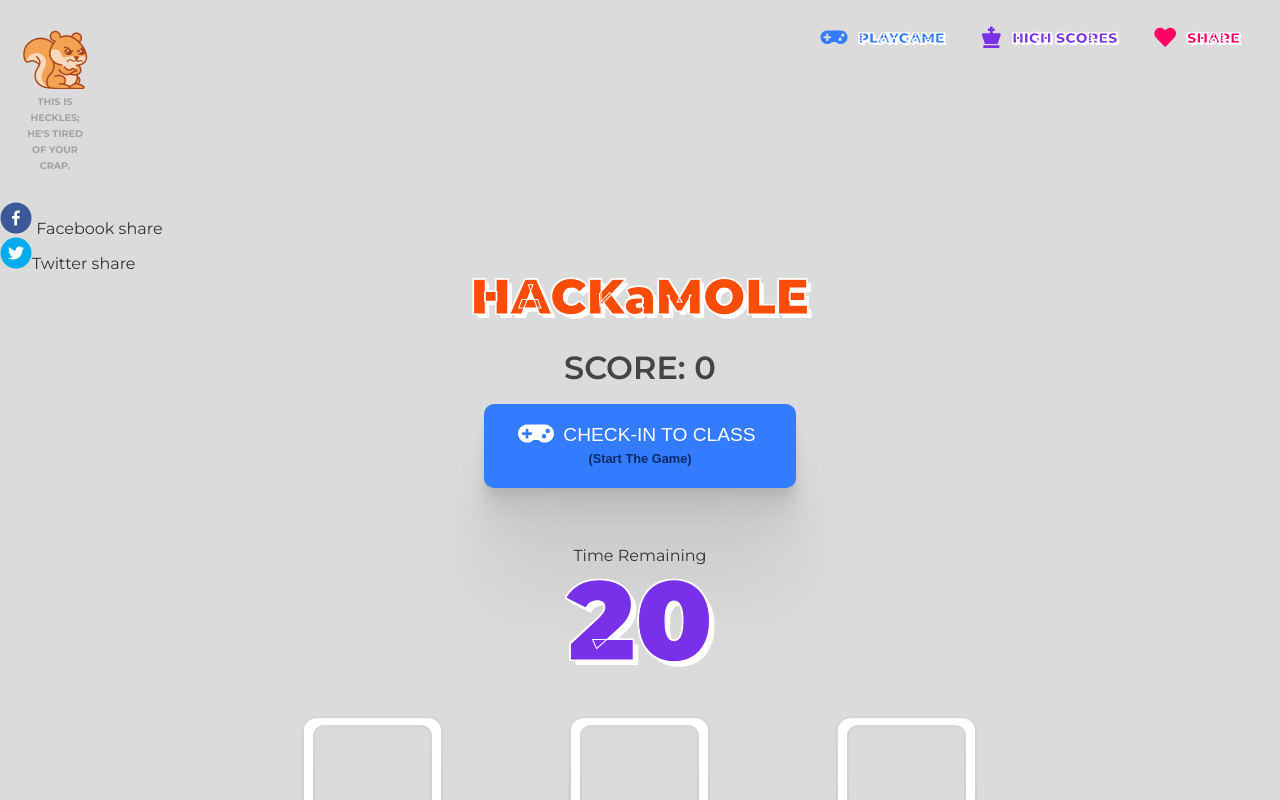
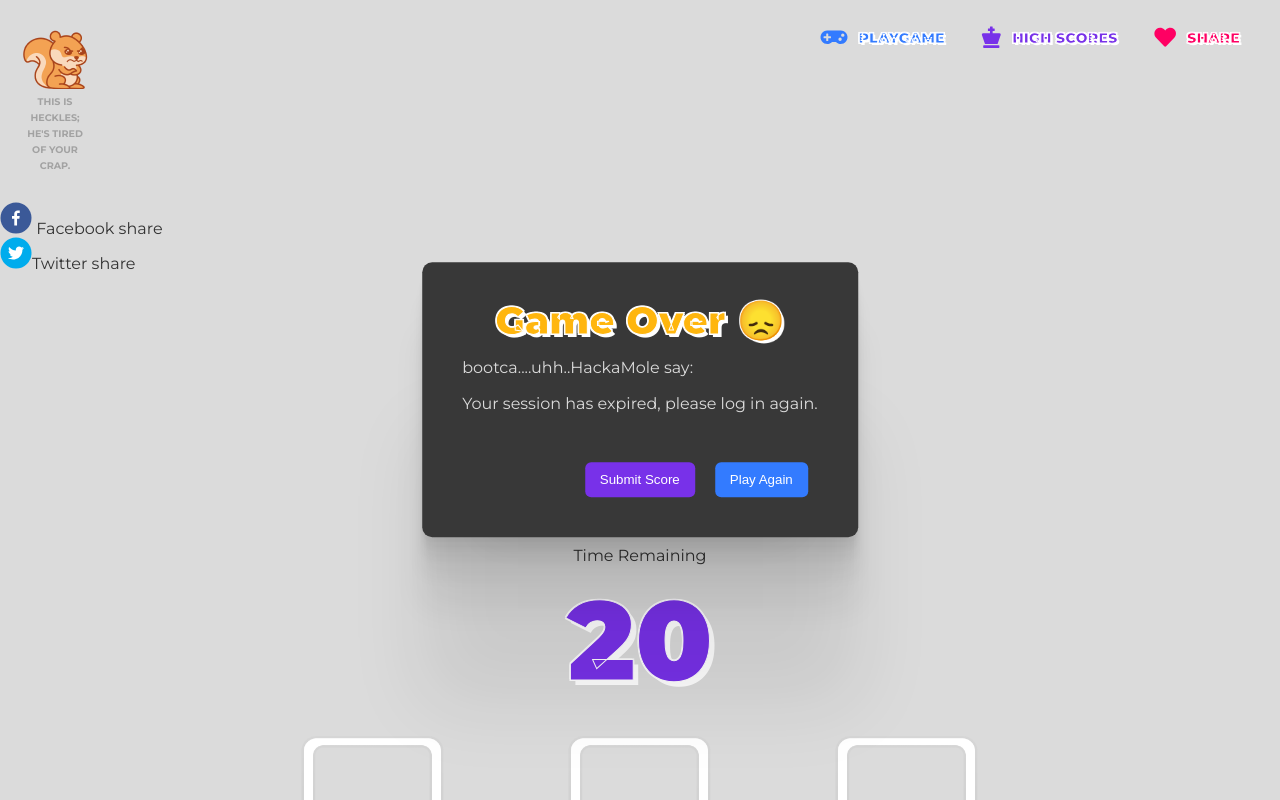
Before and after one commit to jmalm79/hack-a-mole, a React (Create React App) app in the folder client/: page / in a window 1280 px wide. Shown: the top 800 px of the page. Built offline with nearby package versions, Linux system fonts and the light colour scheme; no server answers.

Commit message:
Gameover component created and styled. Still needs to be configured

```diff
--- a/client/src/App.css
+++ b/client/src/App.css
@@ -10,6 +10,7 @@
 	--table-dark: #cdcdcd;
 	--table-light: #d4d4d4;
 	--dark-blue: #082a67;
+	--game-over-bkg: #383838;
 }
 * {
 	box-sizing: border-box;
@@ -20,6 +21,16 @@ body {
 	font-family: 'Montserrat', sans-serif;
 	font-size: 16px;
 	color: #333;
+}
+
+p {
+	margin-bottom: 20px;
+}
+.hackamole {
+	font-weight: 900;
+	color: var(--pink);
+	-webkit-text-stroke: 1px white;
+	text-shadow: 4px 4px 0 #fff, -1px -1px 0 #fff, 1px -1px 0 #fff, -1px 1px 0 #fff, 1px 1px 0 #fff;
 }
 
 h1,
@@ -157,9 +168,8 @@ span.timer {
 	border: none;
 	border-radius: 10px;
 	transition: all .2s ease-in-out;
-	box-shadow: 0 2.8px 2.2px rgba(0, 0, 0, 0.02), 0 6.7px 5.3px rgba(0, 0, 0, 0.028),
-		0 12.5px 10px rgba(0, 0, 0, 0.035), 0 22.3px 17.9px rgba(0, 0, 0, 0.042), 0 41.8px 33.4px rgba(0, 0, 0, 0.05),
-		0 100px 80px rgba(0, 0, 0, 0.07);
+	box-shadow: 0 2.2px 1.6px rgba(0, 0, 0, 0.024), 0 6.1px 4.5px rgba(0, 0, 0, 0.035),
+		0 14.8px 10.9px rgba(0, 0, 0, 0.046), 0 49px 36px rgba(0, 0, 0, 0.07);
 }
 .start span {
 	color: var(--dark-blue);
@@ -317,23 +327,6 @@ td.score {
 /*
 ////// Instructions - stuff like ol's and schtuff
 */
-
-/*
-//////Footer
-*/
-footer {
-	color: var(--footer-text);
-	font-size: .8rem;
-	display: flex;
-	font-weight: bold;
-	width: 100%;
-	justify-content: space-between;
-	padding: 4% 20px;
-}
-footer .github a {
-	color: var(--footer-link);
-	text-decoration: none;
-}
 .instructions {
 	padding: 10px 4%;
 }
@@ -343,8 +336,6 @@ footer .github a {
 	font-weight: normal;
 }
 
-ol li {
-}
 .rules {
 	counter-reset: my-badass-counter;
 	margin: 40px 4% 15px;
@@ -372,3 +363,75 @@ dt {
 dd {
 	font-size: .9rem;
 }
+
+/*
+////// Game Over
+*/
+.game-over {
+	background-color: var(--game-over-bkg);
+	position: absolute;
+	top: 50%;
+	left: 50%;
+	transform: translate(-50%, -50%);
+	border-radius: 10px;
+	padding: 40px;
+	z-index: 100;
+	box-shadow: 0 4.6px 2.2px rgba(0, 0, 0, 0.022), 0 11.1px 5.3px rgba(0, 0, 0, 0.032),
+		0 20.9px 10px rgba(0, 0, 0, 0.04), 0 37.3px 17.9px rgba(0, 0, 0, 0.048), 0 69.8px 33.4px rgba(0, 0, 0, 0.058),
+		0 167px 80px rgba(0, 0, 0, 0.08);
+}
+.game-over h2 {
+	color: var(--yellow);
+	text-align: center;
+	font-size: 2.4rem;
+	font-weight: 900;
+	-webkit-text-stroke: 1px white;
+	text-shadow: 3px 3px 0 #fff, -1px -1px 0 #fff, 1px -1px 0 #fff, -1px 1px 0 #fff, 1px 1px 0 #fff;
+	margin-bottom: 20px;
+}
+.game-over p {
+	color: var(--off-white);
+}
+.game-over .buttons {
+	display: flex;
+	flex-direction: row-reverse;
+	margin: 50px 0 0;
+}
+.game-over button {
+	margin: 0 10px;
+	border: none;
+	cursor: pointer;
+}
+.game-over button:hover {
+	opacity: .8;
+}
+.game-over .play-again {
+	border-radius: 6px;
+	background-color: var(--blue);
+	color: white;
+	padding: 10px 15px;
+}
+.game-over .submit-score {
+	border-radius: 6px;
+	background-color: var(--purple);
+	color: white;
+	padding: 10px 15px;
+	margin-left: 20px;
+}
+
+/*
+//////Footer
+*/
+footer {
+	color: var(--footer-text);
+	font-size: .8rem;
+	display: flex;
+	font-weight: bold;
+	width: 100%;
+	justify-content: space-between;
+	padding: 4% 20px;
+}
+footer .github a {
+	color: var(--footer-link);
+	text-decoration: none;
+}
--- /dev/null
+++ b/client/src/components/GameOver/index.js
@@ -0,0 +1,17 @@
+import React from 'react';
+
+const GameOver = () => {
+	return (
+		<div className="game-over">
+			<h2>Game Over &#x1F61E;</h2>
+			<p>bootca....uhh..HackaMole say:</p>
+			<p>Your session has expired, please log in again.</p>
+			<p className="buttons">
+				<button className="play-again">Play Again</button>
+				<button className="submit-score">Submit Score</button>
+			</p>
+		</div>
+	);
+};
+
+export default GameOver;
--- a/client/src/components/layout/Game/index.js
+++ b/client/src/components/layout/Game/index.js
@@ -1,5 +1,6 @@
 import React from 'react';
 import GameGrid from './../../GameGrid';
+import GameOver from '../../GameOver';
 
 const Game = () => {
 	return (
@@ -15,6 +16,7 @@ const Game = () => {
 				<section className="game-board">
 					<GameGrid />
 				</section>
+				<GameOver />
 			</div>
 		</section>
 	);
```
